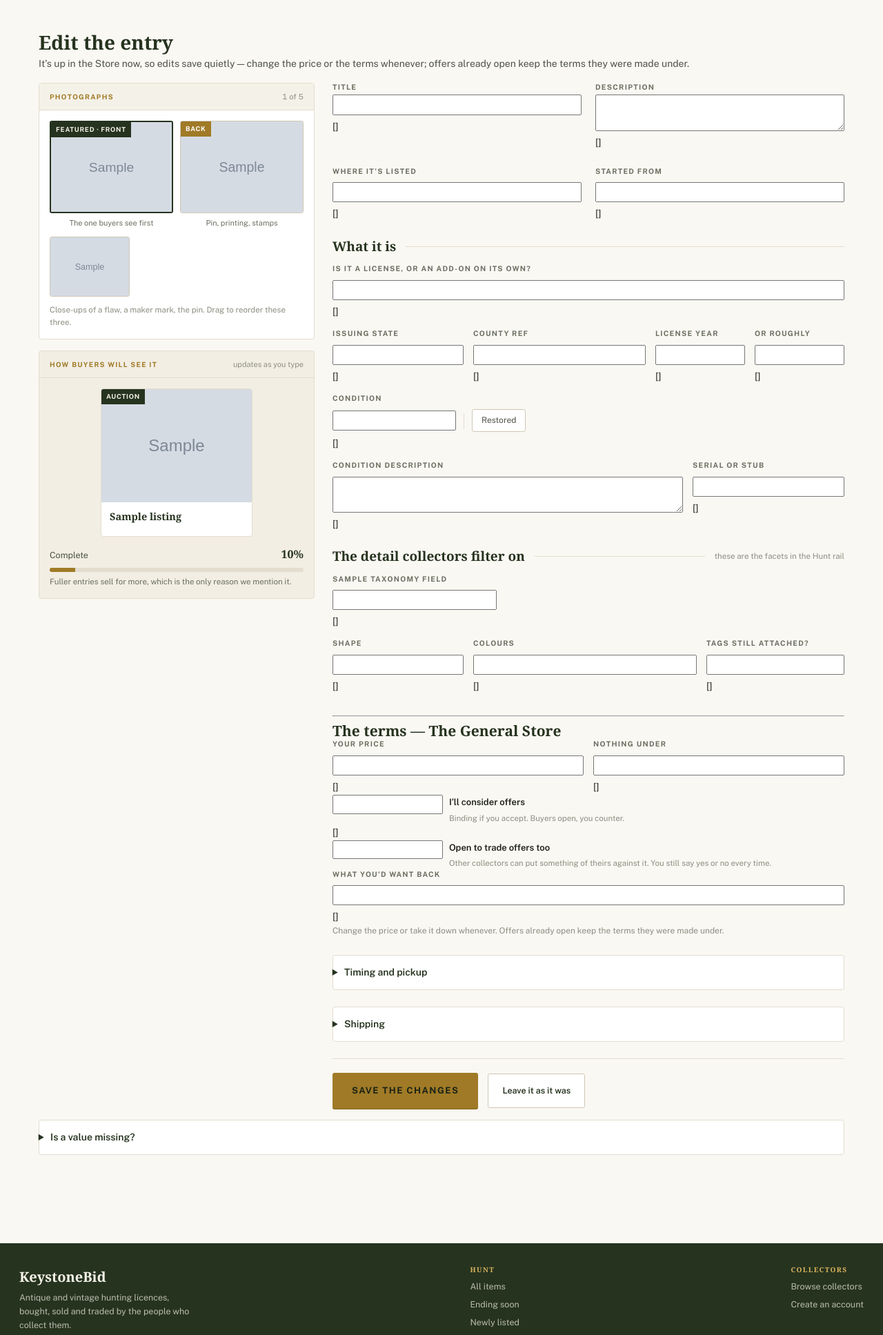
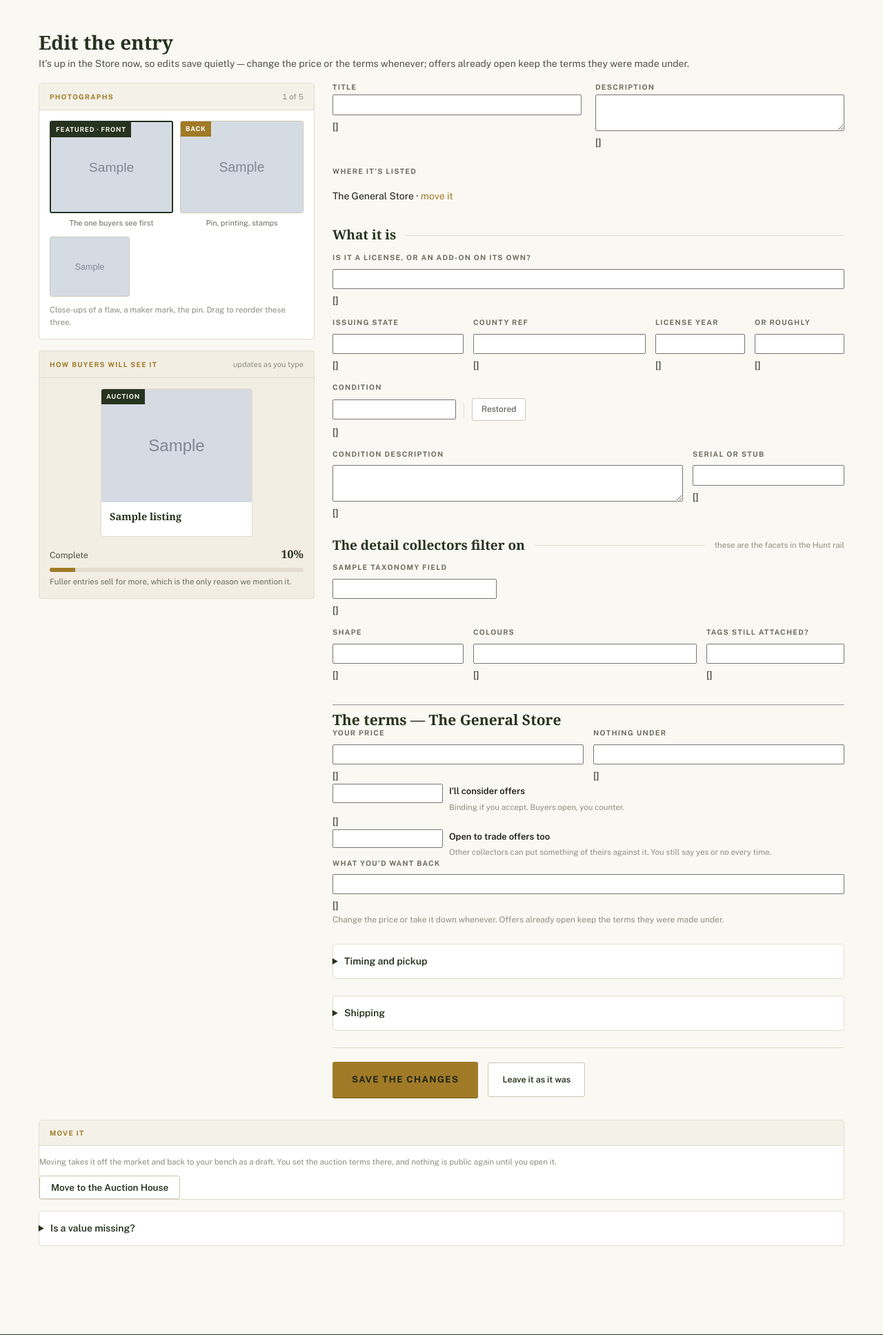
Before and after one commit to cormacbateman3/hunt, a Django app: template templates/listings/listing_edit.html in a window 1280 px wide. Shown: the part 56-1991 px from the top of the page at 69% size. Run offline with Django 5.2, Linux system fonts and the light colour scheme; the template is opened without the code that fills it: most values are stand-ins (such as "Sample title", 1, 10 or a date in 2020); grey boxes marked "Sample" are stand-in pictures; form fields are guessed from the names that the template uses; some web fonts are replaced.

Commit message:
The marketplace is a fact — and moving it is a decision, not a dropdown
The live editor let Where-it''s-listed flip quietly, which made a Store
listing an auction with no clock and no starting price; the terms save
cleared the store fields, and the lazy closer swept the wreck as ended
at $None. The type is disabled at the form level now and rendered as a
fact, the useless Started-from box is gone, and moving marketplaces —
either direction — is a deliberate act: off the market to a draft,
through the terms page where the new marketplace''s questions actually
get asked, its foot button the only thing that opens it again. A lot
with bids cannot move, bids stand; pending offers are declined with a
letter instead of left dangling. The owner''s 1964 WMD repaired to its
store form, and $None can never print.

Co-Authored-By: Claude Fable 5 <noreply@anthropic.com>

```diff
--- a/apps/listings/urls.py
+++ b/apps/listings/urls.py
@@ -28,5 +28,6 @@ urlpatterns = [
     path('<int:pk>/won/review/', views.auction_win_review, name='auction_win_review'),
     path('<int:pk>/', views.listing_detail, name='detail'),
     path('<int:pk>/edit/', views.listing_edit, name='edit'),
+    path('<int:pk>/move/', views.listing_move, name='move'),
     path('my-listings/', views.my_listings, name='my_listings'),
 ]
--- a/static/css/pages/item-form.css
+++ b/static/css/pages/item-form.css
@@ -1047,6 +1047,25 @@
 /* ── Photograph rows, on the edit forms ─────────────────────────────── */
 /* The roles are settled facts there — a back stays a back — so the rows
    show what each file is instead of re-asking. */
+/* The marketplace as a fact, and the move panel beneath the form. */
+.if-static {
+    margin: 0;
+    padding: 9px 0;
+    font-size: 14px;
+    color: var(--kb-ink-1);
+}
+
+.if-static a {
+    color: var(--kb-brass);
+}
+
+.if-move {
+    margin-top: var(--kb-4);
+    display: flex;
+    flex-direction: column;
+    gap: 10px;
+}
+
 /* ── Where it stands: the fieldsets (trade, where it is, only-you) ──
    These classes rendered bare browser fieldsets — the "unstyled text"
    of the field report. Legends wear the panel eyebrow voice. */
--- a/templates/listings/listing_detail.html
+++ b/templates/listings/listing_detail.html
@@ -350,7 +350,7 @@ Header. Format and state read first, then the title, then the object line.
                 <div class="lst-price-row">
                     <div class="kb-stack">
                         <span class="kb-eyebrow">Current bid</span>
-                        <span class="kb-price lst-big">$<span id="current-bid-value">{{ listing.current_price|floatformat:2 }}</span></span>
+                        <span class="kb-price lst-big">$<span id="current-bid-value">{{ listing.current_price|default_if_none:0|floatformat:2 }}</span></span>
                         <span class="kb-faint lst-price-sub">
                             <span id="bid-count-value">{{ bid_count }}</span> bid{{ bid_count|pluralize }}
                             {% if listing.reserve_price %}
--- a/templates/listings/listing_edit.html
+++ b/templates/listings/listing_edit.html
@@ -118,17 +118,20 @@
                     </div>
                 </div>
 
-                <div class="if-grid if-grid--halves">
-                    <div class="if-field{% if form.listing_type.errors %} has-error{% endif %}">
-                        <label class="kb-label" for="{{ form.listing_type.id_for_label }}">Where it&rsquo;s listed</label>
-                        {{ form.listing_type }}
-                        {{ form.listing_type.errors }}
-                    </div>
-                    <div class="if-field{% if form.source_collection_item.errors %} has-error{% endif %}">
-                        <label class="kb-label" for="{{ form.source_collection_item.id_for_label }}">Started from</label>
-                        {{ form.source_collection_item }}
-                        {{ form.source_collection_item.errors }}
-                    </div>
+                {% comment %}
+                The marketplace is a fact here, not a field — the quiet
+                dropdown once turned a Store listing into a clockless
+                auction. Moving is the deliberate act at the page's foot.
+                The old "Started from" box is gone: the shelf link is
+                structural (one record, one editor) and says nothing a
+                seller can use.
+                {% endcomment %}
+                <div class="if-field">
+                    <span class="kb-label">Where it&rsquo;s listed</span>
+                    <p class="if-static">
+                        {% if listing.listing_type == 'auction' %}The Auction House{% else %}The General Store{% endif %}
+                        &middot; <a href="#move-it">move it</a>
+                    </p>
                 </div>
 
                 <section class="if-section">
@@ -382,11 +385,37 @@
     </form>
 
     {% comment %}
-    Must stay OUTSIDE the form above. This partial renders its own form
-    element, and the HTML parser drops a nested opening tag while still
-    honouring the closing one -- which closed the host form early and
-    orphaned the submit button and every field after this point.
+    Must stay OUTSIDE the form above (its own form element) — same rule
+    as the suggestion partial below. Moving marketplaces is off the
+    market first, terms second: the listing returns to draft and the
+    terms page's foot button is the only thing that opens it again.
     {% endcomment %}
+    <section class="if-panel if-move" id="move-it">
+        <div class="if-panel-head">
+            <span class="if-panel-eyebrow">Move it</span>
+        </div>
+        {% if listing.listing_type == 'auction' and listing.bids.exists %}
+            <p class="kb-hint">This lot has bids, and bids stand &mdash; it can&rsquo;t
+               move while they do.</p>
+        {% else %}
+            <p class="kb-hint">
+                Moving takes it off the market and back to your bench as a
+                draft. You set the
+                {% if listing.listing_type == 'auction' %}Store price{% else %}auction terms{% endif %}
+                there, and nothing is public again until you open it.
+                {% if listing.listing_type == 'buy_now' %}Open offers are declined with a note to their senders.{% endif %}
+            </p>
+            <form method="post" action="{% url 'listings:move' listing.pk %}">
+                {% csrf_token %}
+                <button type="submit" name="move_to"
+                        value="{% if listing.listing_type == 'auction' %}buy_now{% else %}auction{% endif %}"
+                        class="kb-btn kb-btn--secondary">
+                    Move to {% if listing.listing_type == 'auction' %}the General Store{% else %}the Auction House{% endif %}
+                </button>
+            </form>
+        {% endif %}
+    </section>
+
     <details class="if-more">
         <summary>Is a value missing?</summary>
         <div class="if-more-body">
```
Also changed, not shown: apps/listings/tests_one_record.py (+117 -0 lines), apps/listings/views.py (+59 -0 lines), docs/internal/plan_design.md (+30 -0 lines).
